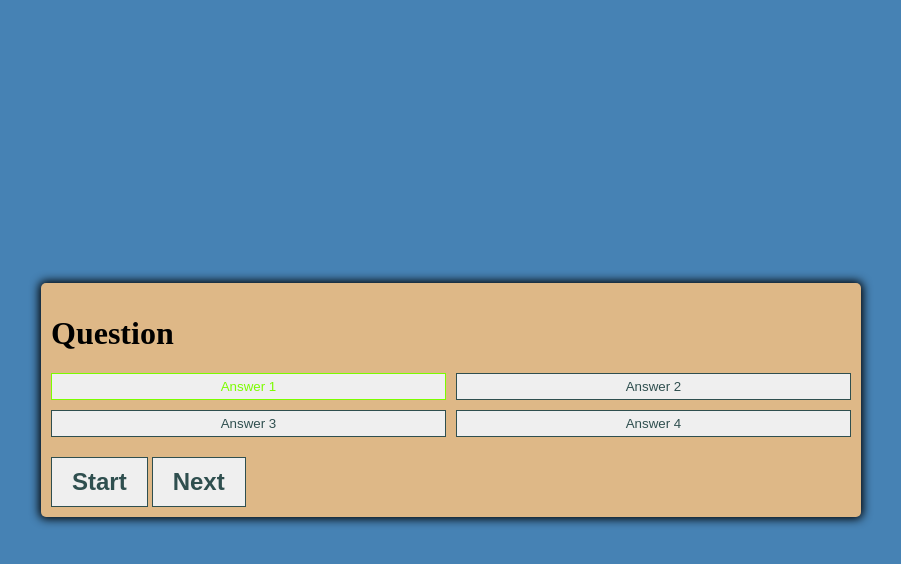
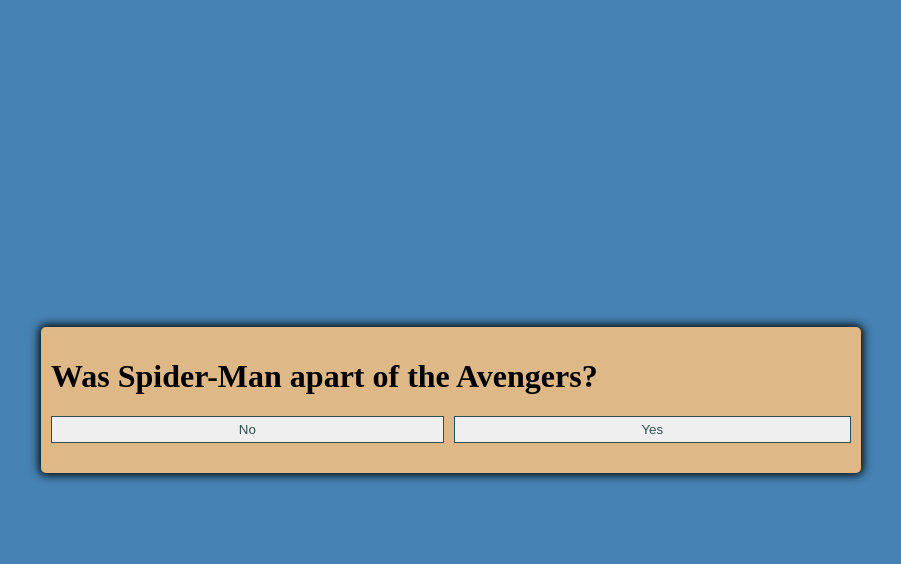
Before and after one commit to DH0710/Challenge-4-Quiz, a plain HTML site: page index.html in a window 1280 px wide. Both pictures are taken after a click on the button "Start". Shown: the whole page, without its empty margins (189-1090 px from the left). Drawn offline with Linux system fonts and the light colour scheme.

Commit message:
finished product

```diff
--- a/assets/css/style.css
+++ b/assets/css/style.css
@@ -55,6 +55,13 @@ color: red;
     font-weight: bold;
     padding: 10px 20px;
 }
- .controls {
 
- }
+.controls {
+    display: flex;
+    justify-content: center;
+    align-items: center;
+}
+
+.hide {
+    display: none;
+}
--- a/assets/js/script.js
+++ b/assets/js/script.js
@@ -0,0 +1,128 @@
+const startButton = document.getElementById("start-btn")
+const nextButton = document.getElementById("next-btn")
+const questionContainerElement = document.getElementById("question-container")
+
+const questionElement = document.getElementById("question")
+const answerButtonsElement = document.getElementById("answer-buttons")
+
+
+let shuffledQuestions, currentQuestionIndex
+
+
+startButton.addEventListener("click", startGame)
+nextButton.addEventListener("click", () => {
+    currentQuestionIndex++
+    setNextQuestion()
+})
+
+function startGame() {
+    startButton.classList.add("hide")
+    shuffledQuestions = questions.sort(() => Math.random() - .5)
+    currentQuestionIndex = 0
+    questionContainerElement.classList.remove("hide")
+    setNextQuestion()
+}
+
+function setNextQuestion() {
+    resetState()
+    showQuestion(shuffledQuestions[currentQuestionIndex])
+
+
+}
+
+function showQuestion(question) {
+    questionElement.innerText = question.question
+    question.answers.forEach(answer => {
+        const button = document.createElement("button")
+        button.innerText = answer.text
+        button.classList.add("btn")
+        if (answer.correct) {
+            button.dataset.correct = answer.correct
+        }
+        button.addEventListener("click", selectAnswer)
+        answerButtonsElement.appendChild(button)
+    })
+}
+
+function resetState() {
+    nextButton.classList.add("hide")
+    while (answerButtonsElement.firstChild) {
+        answerButtonsElement.removeChild
+            (answerButtonsElement.firstChild)
+    }
+}
+
+function selectAnswer(e) {
+    const selectedButton = e.target
+    const correct = selectedButton.dataset.correct
+    setStatusClass(document.body, correct)
+    Array.from(answerButtonsElement.children).forEach(button => {
+        setStatusClass(button, button.dataset.correct)
+    })
+    if (shuffledQuestions.length > currentQuestionIndex + 1) {
+        nextButton.classList.remove("hide")
+    } else {
+        startButton.innerText = "Restart"
+        startButton.classList.remove("hide")
+    }
+}
+
+
+
+function setStatusClass(element, correct) {
+    clearStatusClass(element)
+    if (correct) {
+        element.classList.add("correct")
+    } else {
+        element.classList.add("wrong")
+    }
+}
+
+function clearStatusClass(element) {
+    element.classList.remove("correct")
+    element.classList.remove("wrong")
+}
+
+
+const questions = [
+    {
+        question: "What is Spider-Man's true identity?",
+        answers: [
+            { text: "Peter Parker", correct: true },
+            { text: "Ben Reilly", correct: false }
+        ]
+    },
+
+    {
+        question: "Where does Peter Parker live?",
+        answers: [
+            { text: "New York City", correct: true },
+            { text: "Chicago", correct: false }
+        ]
+    },
+
+    {
+        question: "Who hates Spider-Man?",
+        answers: [
+            { text: "J.Jonah Jameson", correct: true },
+            { text: "Aunt May", correct: false }
+        ]
+    },
+
+    {
+        question: "Where does Peter Parker work?",
+        answers: [
+            { text: "Daily Bugle", correct: true },
+            { text: "Google", correct: false }
+        ]
+    },
+
+    {
+        question: "Was Spider-Man apart of the Avengers?",
+        answers: [
+            { text: "No", correct: false },
+            { text: "Yes", correct: true }
+        ]
+    },
+
+]
--- a/index.html
+++ b/index.html
@@ -6,7 +6,7 @@
     <meta name="viewport" content="width=device-width,initial-scale=1.0">
     <meta http-equiv="X-UA-Compatible" content="ie=edge">
     <link href="./assets/css/style.css" rel="stylesheet">
-    <script defer src="script.js"></script>
+    <script defer src="./assets/js/script.js"></script>
     <title>Quiz App</title>
 </head>
 
@@ -15,8 +15,8 @@
         <div id="question-container" class="hide">
             <h1 id="question">Question</h1>
             <div id="answer-buttons" class="btn-grid">
-                <button class="btn correct">Answer 1</button>
-                <button class="btn wrong">Answer 2</button>
+                <button class="btn">Answer 1</button>
+                <button class="btn">Answer 2</button>
                 <button class="btn">Answer 3</button>
                 <button class="btn">Answer 4</button>
             </div>
```
